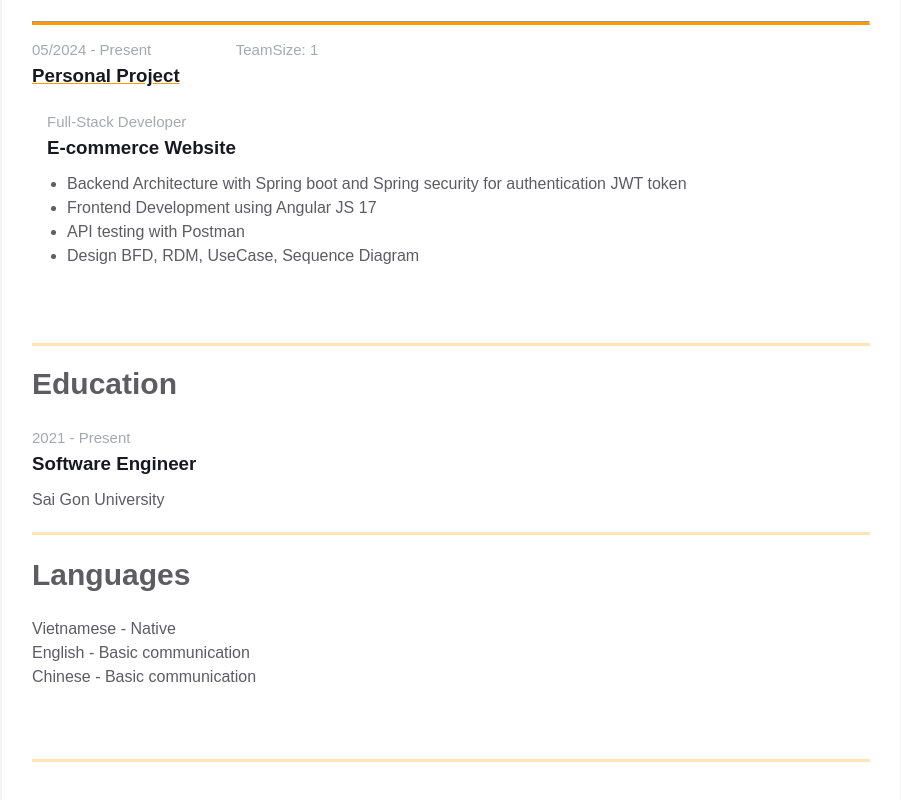
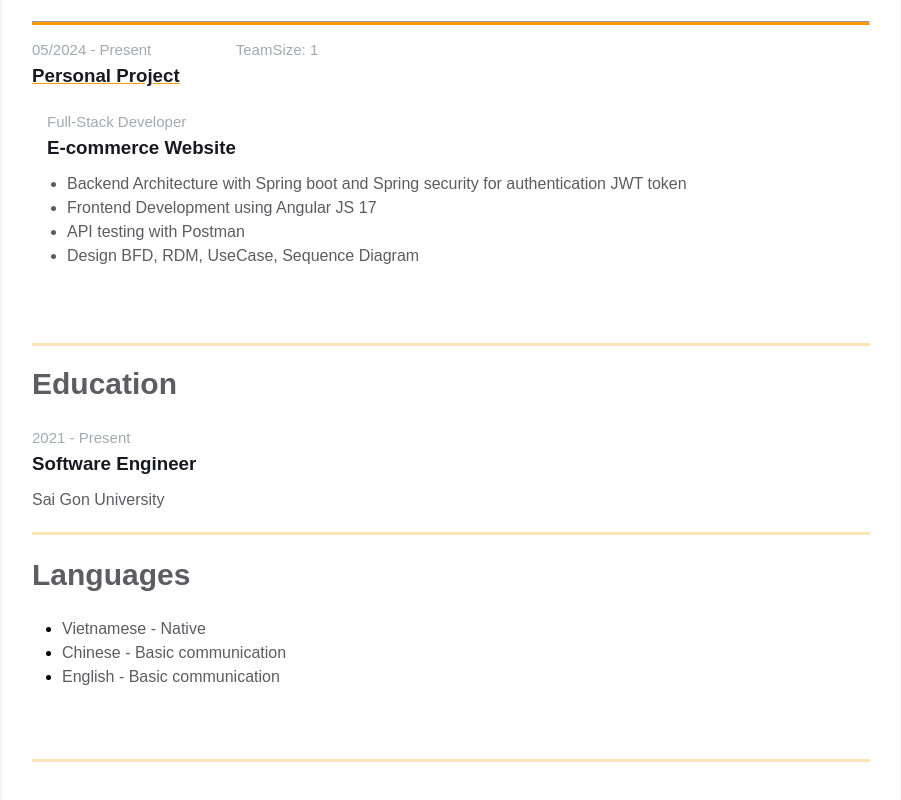
Before and after one commit to PhongKP/homepage, a plain HTML site: page index.html in a window 1280 px wide. Shown: the part 1349-2149 px from the top of the page, without its empty margins (189-1090 px from the left). Drawn offline with Linux system fonts and the light colour scheme.

Commit message:
Merge to main

```diff
--- a/index.html
+++ b/index.html
@@ -6,6 +6,7 @@
     <meta name="viewport" content="width=device-width, initial-scale=1.0">
     <title>Resume</title>
     <link rel="stylesheet" href="style.css">
+    <link rel="icon" type="image/x-icon" href="./assets/code-tech-dev.svg">
 </head>
 
 <body>
@@ -232,9 +233,17 @@
                             <div class="additional-info__languages">
                                 <div class="seperate-languge"></div>
                                 <h3 class="additional-info__languages-header">Languages</h3>
-                                <p class="additional-info__languages-item">Vietnamese - Native</p>
-                                <p class="additional-info__languages-item">English - Basic communication</p>
-                                <p class="additional-info__languages-item">Chinese - Basic communication</p>
+                                <ul class="list-language">
+                                    <li>
+                                        <p class="additional-info__languages-item">Vietnamese - Native</p>
+                                    </li>
+                                    <li>
+                                        <p class="additional-info__languages-item">Chinese - Basic communication</p>
+                                    </li>
+                                    <li>
+                                        <p class="additional-info__languages-item">English - Basic communication</p>
+                                    </li>
+                                </ul>
                             </div>
                         </div>
                     </div>
--- a/style.css
+++ b/style.css
@@ -323,3 +323,7 @@ body {
     width: 100%;
     outline: none;
 }
+
+.list-language {
+    margin-left: 30px;
+}
```
Also changed, not shown: assets/code-tech-dev.svg (added).
